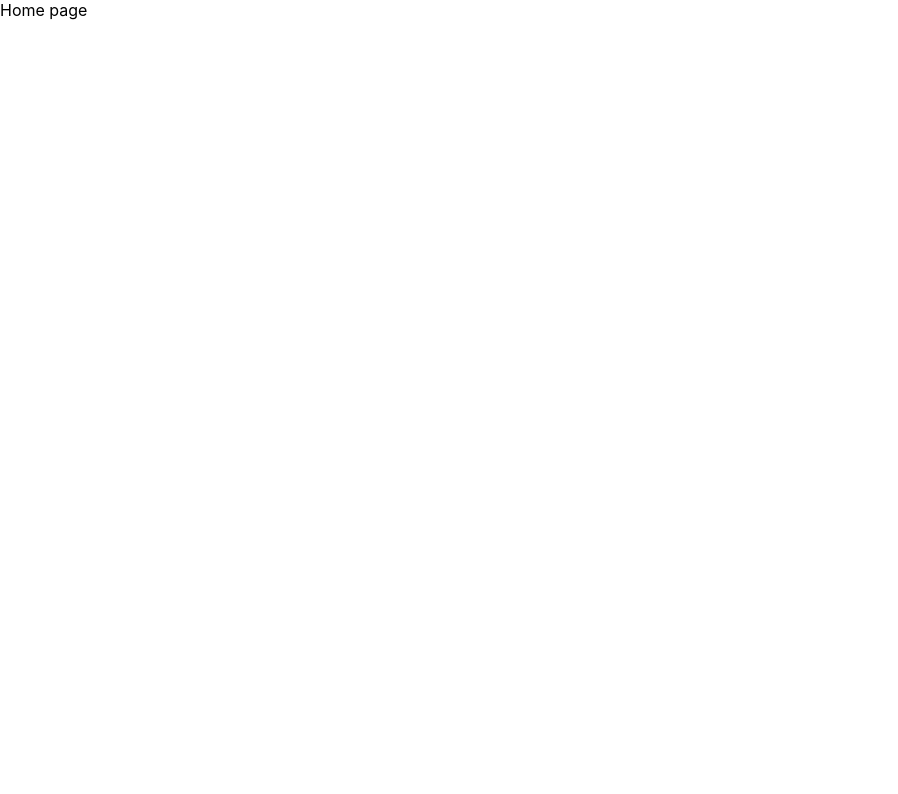
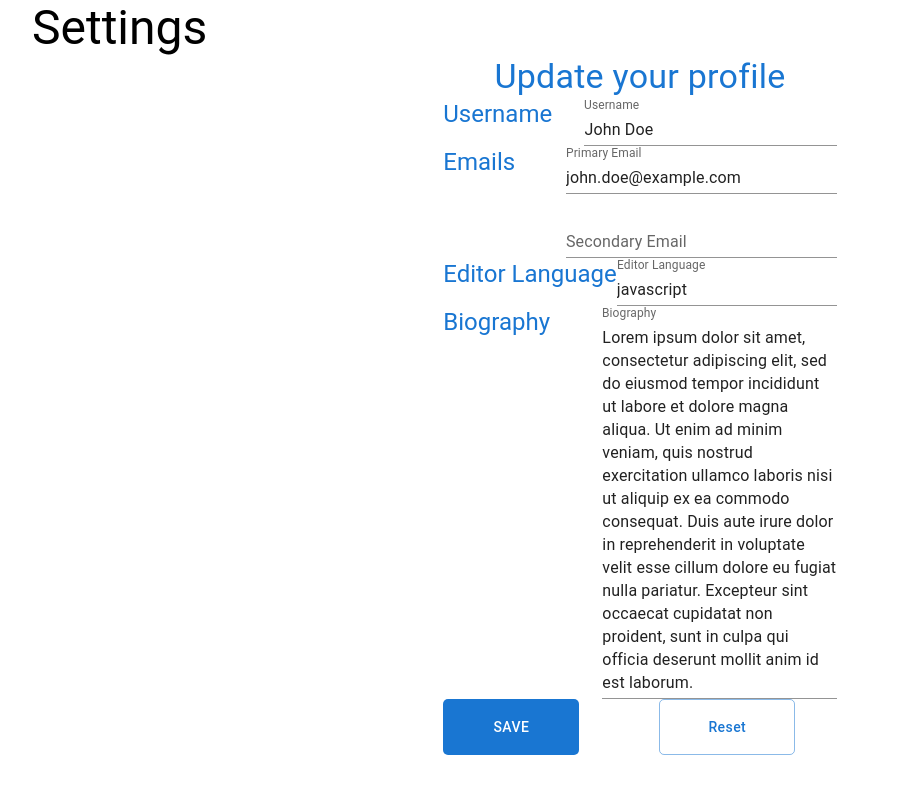
Before and after one commit to GridexX/mf-polycode, a Next.js app: page / in a window 1280 px wide. Shown: the top 794 px of the page, without its empty margins (0-898 px from the left). Built offline with nearby package versions, Linux system fonts and the light colour scheme.

Commit message:
feat: add custom select component

```diff
--- /dev/null
+++ b/src/components/UserSettings.tsx
@@ -0,0 +1,202 @@
+import { Box, Button, Stack, TextField, Typography, useTheme } from '@mui/material';
+import { LoadingButton } from '@mui/lab';
+import React from 'react';
+
+import styles from '../styles/components/UserEditor.module.css';
+
+export default function UserSettings() {
+  const theme = useTheme();
+  const [state, setState] = React.useState({
+    userName: '',
+    emails: ['', ''],
+    // TODO: use language enum
+    preferedLanguage: '',
+    biography: '',
+  });
+  const [loading, setLoading] = React.useState(false);
+
+  // --- Loading data ---
+  const initData = async () => {
+    setLoading(true);
+
+    // Simulate fetching data from an API
+    // TODO: fetch data from API
+    setTimeout(() => {
+      setState({
+        userName: 'John Doe',
+        emails: [
+          'john.doe@example.com',
+          '',
+        ],
+        preferedLanguage: 'javascript',
+        biography: 'Lorem ipsum dolor sit amet, consectetur adipiscing elit, '
+          + 'sed do eiusmod tempor incididunt ut labore et dolore magna aliqua. '
+          + 'Ut enim ad minim veniam, quis nostrud exercitation ullamco laboris '
+          + 'nisi ut aliquip ex ea commodo consequat. Duis aute irure dolor in '
+          + 'reprehenderit in voluptate velit esse cillum dolore eu fugiat nulla pariatur. '
+          + 'Excepteur sint occaecat cupidatat non proident, sunt in culpa qui '
+          + 'officia deserunt mollit anim id est laborum.',
+      });
+      setLoading(false);
+    }, 2000);
+  }
+  React.useEffect(() => {initData()}, []);
+
+  // --- Event Handlers ---
+  const handleUserNameChange = (event: React.ChangeEvent<HTMLInputElement>) => {
+    setState({ ...state, userName: event.target.value });
+  }
+
+  const handleEmailsChange = (
+    emailIndex: number,
+    event: React.ChangeEvent<HTMLInputElement | HTMLTextAreaElement>
+  ) => {
+    const updatedEmails = [...state.emails];
+    updatedEmails[emailIndex] = event.target.value;
+    setState({ ...state, emails: updatedEmails });
+  }
+
+  const handlePreferedLanguageChange = (event: React.ChangeEvent<HTMLInputElement>) => {
+    setState({ ...state, preferedLanguage: event.target.value });
+  }
+
+  const handleBiographyChange = (event: React.ChangeEvent<HTMLInputElement>) => {
+    setState({ ...state, biography: event.target.value });
+  }
+
+  const handleSave = async () => {
+    setLoading(true);
+
+    // faking api call for now
+    // TODO: replace with real api call
+    await (new Promise(() => {
+      setTimeout(() => {
+        setLoading(false);
+      }, 2000);
+    }));
+  }
+
+  const handleReset = async () => {
+    await initData();
+  }
+
+  // --- Rendering ---
+  return (
+    <Box className={styles.container}>
+      <Box className={styles.titleContainer}>
+        <Typography variant="h3">Settings</Typography>
+      </Box>
+      <Box className={styles.contentContainer}>
+        <Typography
+          variant="h4"
+          className={styles.subtitle}
+          sx={{ color: theme.palette.primary.main }}
+        >
+          Update your profile
+        </Typography>
+        <Box className={styles.formContainer}>
+          <Box className={styles.formContainer}>
+            <Box className={styles.formRow}>
+              <Typography
+                variant="h5"
+                className={styles.formLabel}
+                sx={{ color: theme.palette.primary.main }}
+              >
+                Username
+              </Typography>
+              <TextField
+                onChange={handleUserNameChange}
+                type="text"
+                label="Username"
+                variant="standard"
+                value={state.userName}
+                className={styles.fieldForm}
+              />
+            </Box>
+            <Box className={styles.formRow}>
+              <Typography
+                variant="h5"
+                className={styles.formLabel}
+                sx={{ color: theme.palette.primary.main }}
+              >
+                Emails
+              </Typography>
+              <Stack spacing={2} className={styles.fieldForm}>
+                <TextField
+                  onChange={(event) => handleEmailsChange(0, event)}
+                  type="email"
+                  label="Primary Email"
+                  variant="standard"
+                  value={state.emails[0]}
+                  className={styles.fieldForm}
+                />
+                <TextField
+                  onChange={(event) => handleEmailsChange(1, event)}
+                  type="email"
+                  label="Secondary Email"
+                  variant="standard"
+                  value={state.emails[1]}
+                  className={styles.fieldForm}
+                />
+              </Stack>
+            </Box>
+            <Box className={styles.formRow}>
+              <Typography
+                variant="h5"
+                className={styles.formLabel}
+                sx={{ color: theme.palette.primary.main }}
+              >
+                Editor Language
+              </Typography>
+              <TextField
+                onChange={handlePreferedLanguageChange}
+                type="text"
+                label="Editor Language"
+                variant="standard"
+                value={state.preferedLanguage}
+                className={styles.fieldForm}
+              />
+            </Box>
+            <Box className={styles.formRow}>
+              <Typography
+                variant="h5"
+                className={styles.formLabel}
+                sx={{ color: theme.palette.primary.main }}
+              >
+                Biography
+              </Typography>
+              <TextField
+                onChange={handleBiographyChange}
+                type="text"
+                label="Biography"
+                variant="standard"
+                multiline
+                value={state.biography}
+                className={styles.fieldForm}
+              />
+            </Box>
+          </Box>
+          <Box className={styles.buttonContainer}>
+            <Stack direction="row" spacing={10} className={styles.buttonsStack}>
+              <LoadingButton
+                variant="contained"
+                className={styles.saveButton}
+                onClick={handleSave}
+                loading={loading}
+              >
+                SAVE
+              </LoadingButton>
+              <Button
+                variant="outlined"
+                className={styles.cancelButton}
+                onClick={handleReset}
+              >
+                Reset
+              </Button>
+            </Stack>
+          </Box>
+        </Box>
+      </Box>
+    </Box>
+  );
+}
--- a/src/pages/index.tsx
+++ b/src/pages/index.tsx
@@ -1,5 +1,6 @@
 import React from 'react';
+import UserSettings from '../components/UserSettings';
 
 export default function Home() {
-  return <div>Home page</div>;
+  return <UserSettings />;
 }
--- /dev/null
+++ b/src/styles/components/UserEditor.module.css
@@ -0,0 +1,44 @@
+.container {}
+
+.titleContainer {
+    width: 100%;
+    padding-left: 2em;
+    display: flex;
+}
+
+.contentContainer {
+    display: flex;
+    flex-direction: column;
+    width: 100%;
+    align-items: center;
+}
+
+.formRow {
+    display: flex;
+}
+
+.formRow>* {
+    flex-grow: 1;
+}
+
+.buttonsContainer {
+    display: flex;
+    flex-direction: column;
+    align-items: center;
+    justify-content: center;
+    height: 100%;
+    width: 100%;
+}
+
+.buttonsStack {
+    width: 22em;
+    height: 3.5em;
+}
+
+.saveButton,
+.cancelButton {
+    text-transform: none;
+    font-size: 18px;
+    width: 100%;
+    height: 100%;
+}
```
Also changed, not shown: package.json (+4 -3 lines), src/components/base/Select.tsx (added, +61 -0 lines), 1 other file (tests, documents, lock files or other folders).
